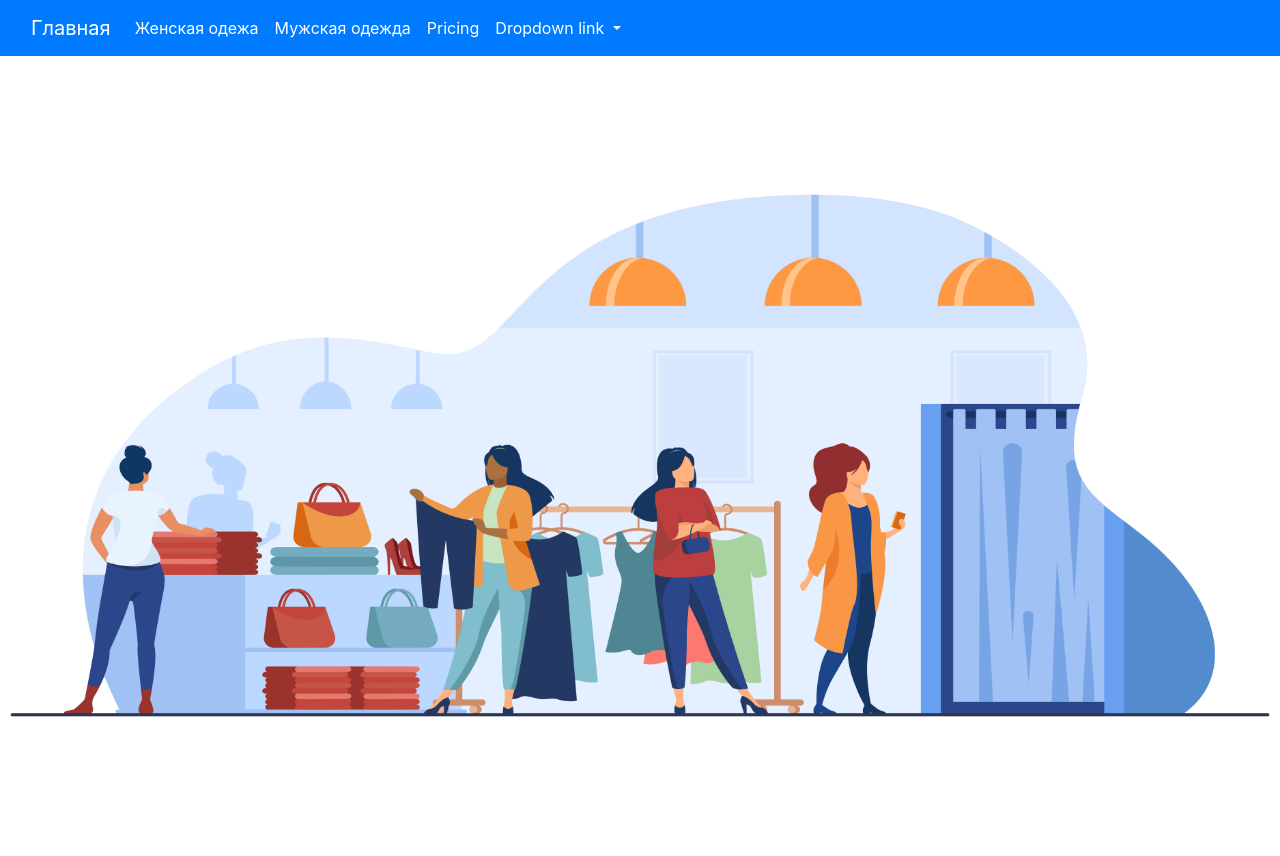
After one commit to A-V-tor/MYSHOP, a Django app: page / in a window 1280 px wide. The commit adds this page. Run offline with Django 4.2, Linux system fonts and the light colour scheme; some libraries are stand-ins or nearby versions.

Commit message:
feat: глобальные static и templates

```diff
--- a/myshop/myshop/urls.py
+++ b/myshop/myshop/urls.py
@@ -16,11 +16,12 @@ Including another URLconf
 from django.conf.urls.static import static
 from django.contrib import admin
 from django.urls import path, include
-
+from .views import *
 from myshop import settings
 
 urlpatterns = [
     path("admin/", admin.site.urls),
+    path("", MainPageView.as_view(), name="main"),
     path("product/", include("product.urls")),
 ]
 
@@ -28,3 +29,4 @@ urlpatterns = [
 
 if settings.DEBUG:
     urlpatterns += static(settings.MEDIA_URL, document_root=settings.MEDIA_ROOT)
+    urlpatterns += static(settings.STATIC_URL, document_root=settings.STATIC_ROOT)
--- /dev/null
+++ b/myshop/myshop/views.py
@@ -0,0 +1,8 @@
+from django.views.generic import TemplateView
+
+
+class MainPageView(TemplateView):
+    """Главная страница"""
+
+    extra_context = {'title': 'Главная страница'}
+    template_name = "myshop/index.html"
--- a/myshop/product/templates/product/detail-product.html
+++ b/myshop/product/templates/product/detail-product.html
@@ -1,4 +1,4 @@
-{% extends 'product/base.html' %}
+{% extends 'myshop/base.html' %}
 
 {% block content %}
 <br>
--- a/myshop/product/templates/product/female.html
+++ b/myshop/product/templates/product/female.html
@@ -1,4 +1,4 @@
-{% extends 'product/base.html' %}
+{% extends 'myshop/base.html' %}
 {% load static %}
 {% block content %}
 
--- a/myshop/product/templates/product/male.html
+++ b/myshop/product/templates/product/male.html
@@ -1,4 +1,4 @@
-{% extends 'product/base.html' %}
+{% extends 'myshop/base.html' %}
 {% load static %}
 {% block content %}
 
@@ -8,4 +8,5 @@
 <a href="{% url 'tshirt-male' %}" class="list-product-2">Футболки</a></br></br>
 <a href="{% url 'cap-male' %}" class="list-product-2">Шапки</a></br></br>
 <a href="{% url 'scarf-male' %}" class="list-product-2">Шарфы</a></br></br>
+
 {% endblock %}
--- a/myshop/product/templates/product/product.html
+++ b/myshop/product/templates/product/product.html
@@ -1,4 +1,4 @@
-{% extends 'product/base.html' %}
+{% extends 'myshop/base.html' %}
 {% load static %}
 {% block content %}
 <h1 class="h1-jeans ">{{ product }}</h1>
--- a/myshop/product/templates/product/base.html
+++ b/myshop/templates/myshop/base.html
@@ -10,6 +10,7 @@
    <meta charset="UTF-8">
    <meta name="viewport" content="width=device-width, initial-scale=1.0">
   <link type="text/css" href="{% static 'product/css/styles.css'%}" rel="stylesheet"/>
+  <link type="text/css" href="{% static 'myshop/css/styles.css'%}" rel="stylesheet"/>
    <script src="https://cdn.jsdelivr.net/npm/@popperjs/core@2.11.6/dist/umd/popper.min.js"
            integrity="sha384-oBqDVmMz9ATKxIep9tiCxS/Z9fNfEXiDAYTujMAeBAsjFuCZSmKbSSUnQlmh/jp3"
            crossorigin="anonymous"></script>
@@ -20,7 +21,7 @@
 </head>
 <nav class="navbar navbar-expand-lg bg-body-tertiary bg-primary">
   <div class="container-fluid">
-    <a class="navbar-brand text-white" href="#">Navbar</a>
+    <a class="navbar-brand text-white" href="{% url 'main' %}">Главная</a>
     <button class="navbar-toggler" type="button" data-bs-toggle="collapse"
             data-bs-target="#navbarNavDropdown" aria-controls="navbarNavDropdown"
             aria-expanded="false" aria-label="Toggle navigation">
--- /dev/null
+++ b/myshop/templates/myshop/index.html
@@ -0,0 +1,7 @@
+{% extends 'myshop/base.html' %}
+{% load static %}
+{% block content %}
+
+<img src="{% static 'myshop/images/1.jpg'%}" class="card-img-top" alt="..." height="100%" width="100%">
+
+{% endblock %}
```
Also changed, not shown: myshop/myshop/settings.py (+4 -3 lines), myshop/media/jeans/02/14/RTLAAT636403_18753913_1_v1_2x.webp (added), myshop/media/jeans/02/14/other/RTLAAT636403_18753915_3_v1_2x.webp (added), myshop/static/myshop/css/styles.css (added), myshop/static/myshop/images/1.jpg (added).
